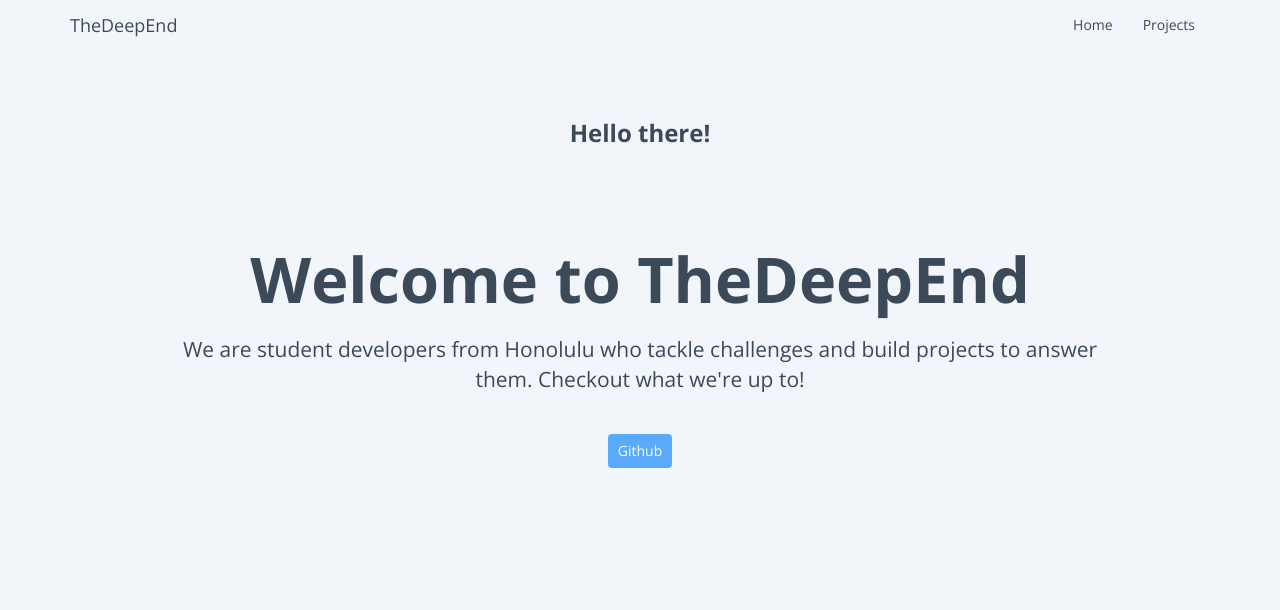
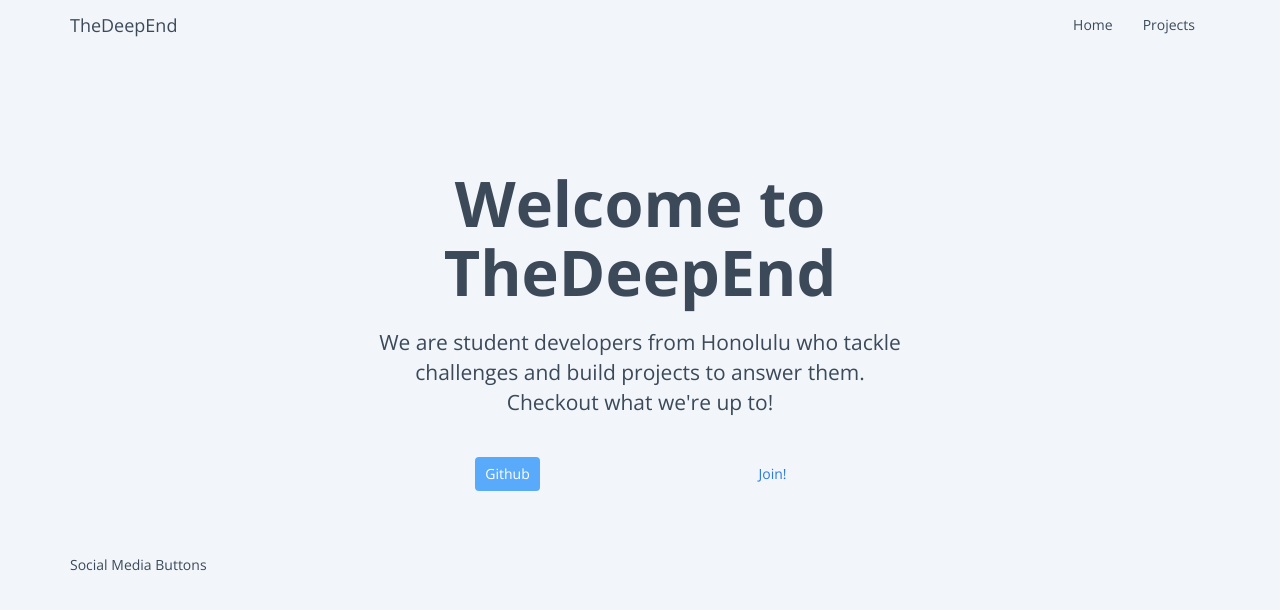
Before and after one commit to TheDeepEnd/thedeepend.github.io, a Jekyll site: the page built from index.html, in a window 1280 px wide. Shown: the top 610 px of the page. Built offline with Jekyll 4.4.1, drawn with Linux system fonts in a browser that asks for light colours.

Commit message:
Add bootstrap to homepage layout.

```diff
--- a/index.html
+++ b/index.html
@@ -3,15 +3,26 @@ layout: default
 ---
 
 <div class="home-page">
-<section>
-  <h3 class="page-heading text-center">Hello there!</h3>
-</section>
+  <div class="row">
+    <div class="col-xs-12 col-md-8 col-md-offset-2">
       <section>
         <div class="jumbotron text-center">
           <h1>Welcome to TheDeepEnd</h1>
           <p>We are student developers from Honolulu who tackle challenges and build projects to answer them. Checkout what we're up to!</p>
+          <div class="col-xs-12 col-md-6">
             <a class="btn btn-primary" href="https://github.com/TheDeepEnd">Github</a>
           </div>
+          <div class="col-xs-12 col-md-6">
+            <a class="btn btn-secondary" href="#">Join!</a>
+          </div>
+        </div>
       </section>
+    </div>
+  </div>
+  <div class="row">
+    <div class="col-xs-12 col-md-3">
+      <p>Social Media Buttons</p>
+    </div>
+  </div>
 
-</div>
+</div><!-- .home-page -->
```
Lines whose indentation alone changed are shown as unchanged.
